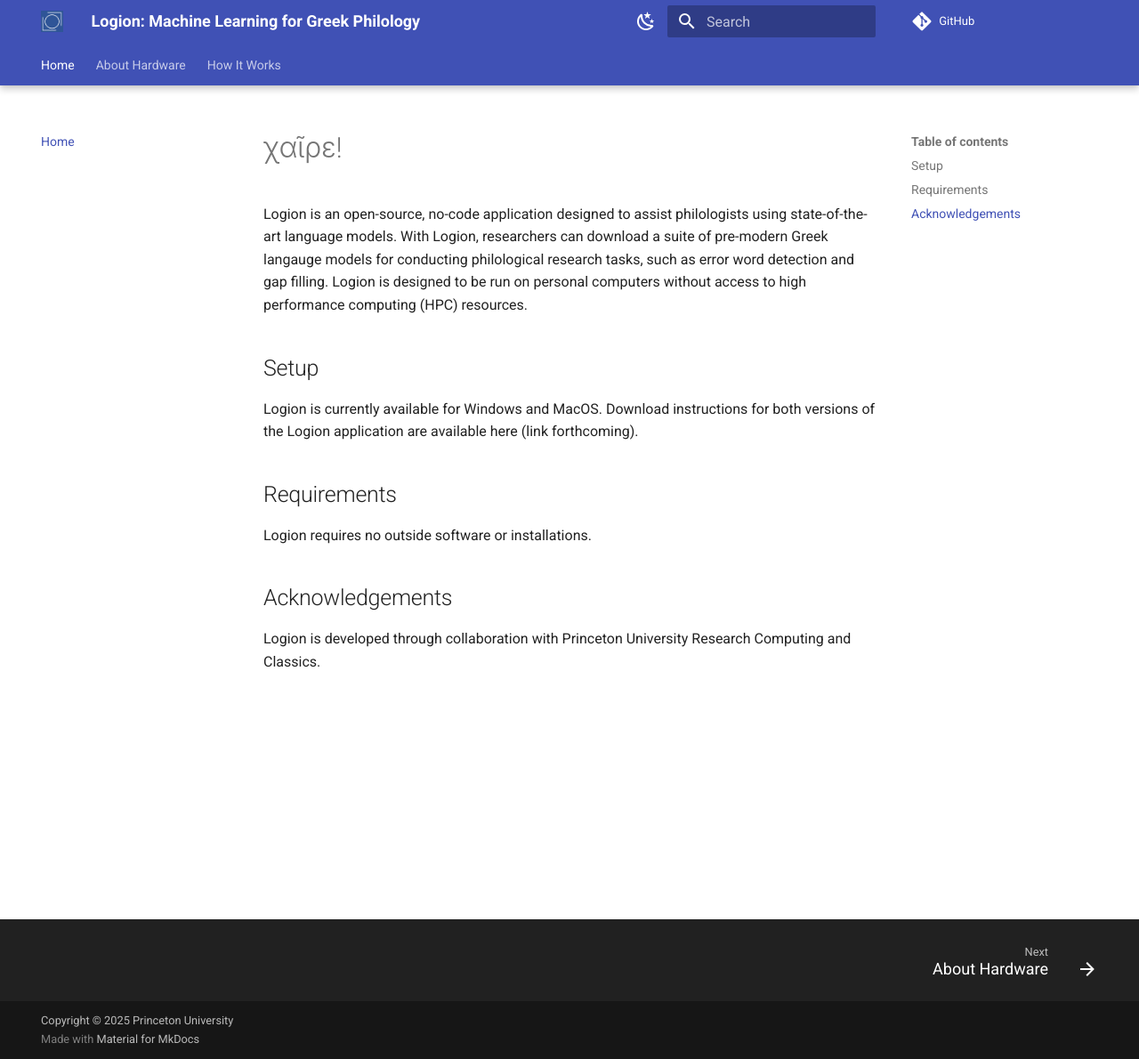
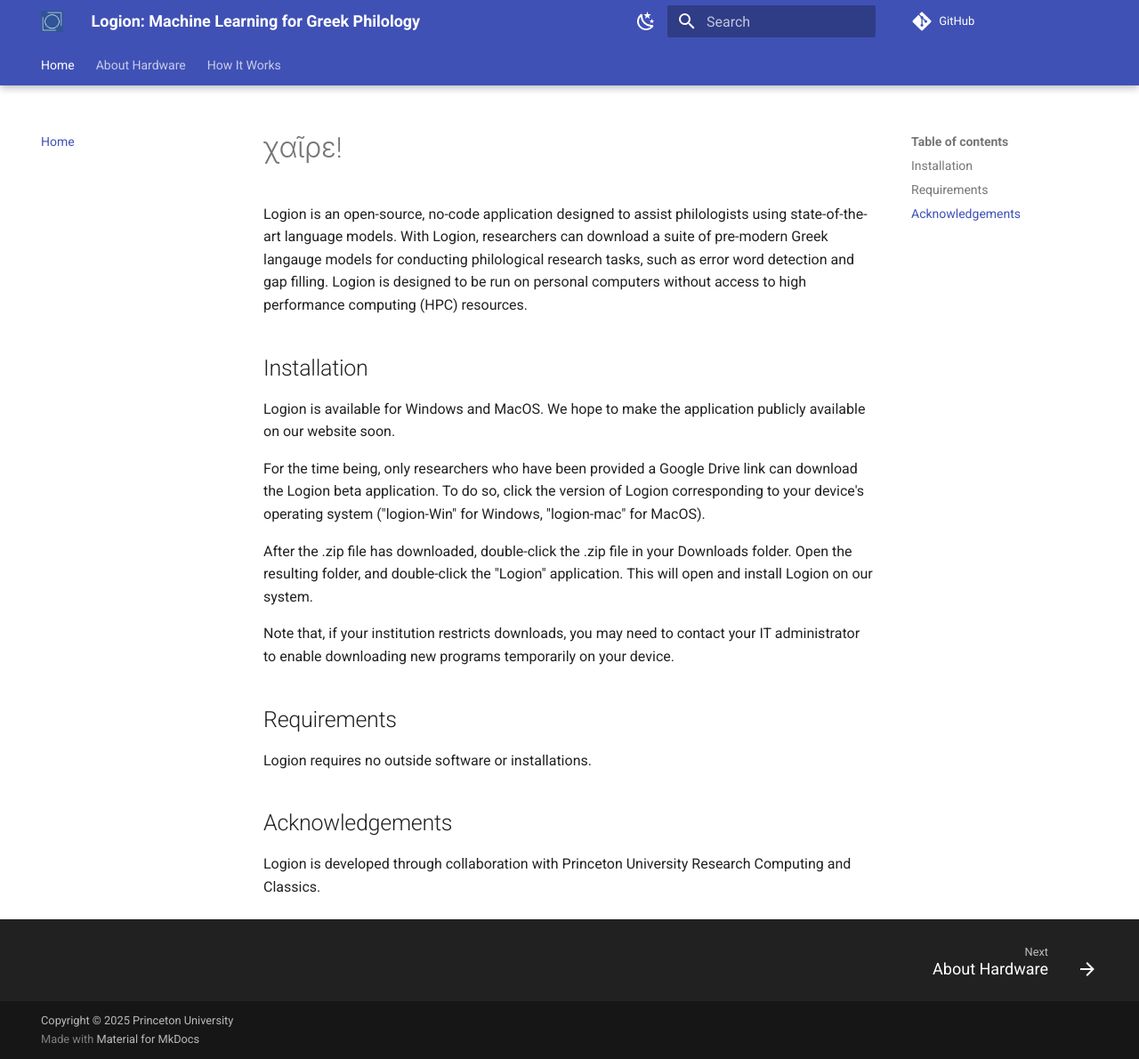
Before and after one commit to princeton-logion/logion-app, an MkDocs documentation site: the page built from docs/index.md, in a window 1280 px wide and 1190 px high. Shown: the whole window at 89% size. Built offline with MkDocs 1.6.1 and Material for MkDocs 9.7.7, drawn with Linux system fonts in a browser that asks for light colours; comment, search, counter and statistics services are not loaded.

Commit message:
expand docs

```diff
--- a/docs/index.md
+++ b/docs/index.md
@@ -4,8 +4,14 @@ With Logion, researchers can download a suite of pre-modern Greek langauge model
 philological research tasks, such as error word detection and gap filling. Logion is designed to be run on
 personal computers without access to high performance computing (HPC) resources.
 
-## Setup
-Logion is currently available for Windows and MacOS. Download instructions for both versions of the Logion application are available here (link forthcoming).
+## Installation
+Logion is available for Windows and MacOS. We hope to make the application publicly available on our website soon.
+
+For the time being, only researchers who have been provided a Google Drive link can download the Logion beta application. To do so, click the version of Logion corresponding to your device's operating system ("logion-Win" for Windows, "logion-mac" for MacOS).
+
+After the .zip file has downloaded, double-click the .zip file in your Downloads folder. Open the resulting folder, and double-click the "Logion" application. This will open and install Logion on our system.
+
+Note that, if your institution restricts downloads, you may need to contact your IT administrator to enable downloading new programs temporarily on your device.
 
 ## Requirements
 Logion requires no outside software or installations.
```
Also changed, not shown: docs/how/detection.md (+1 -1 lines), 6 other files.
